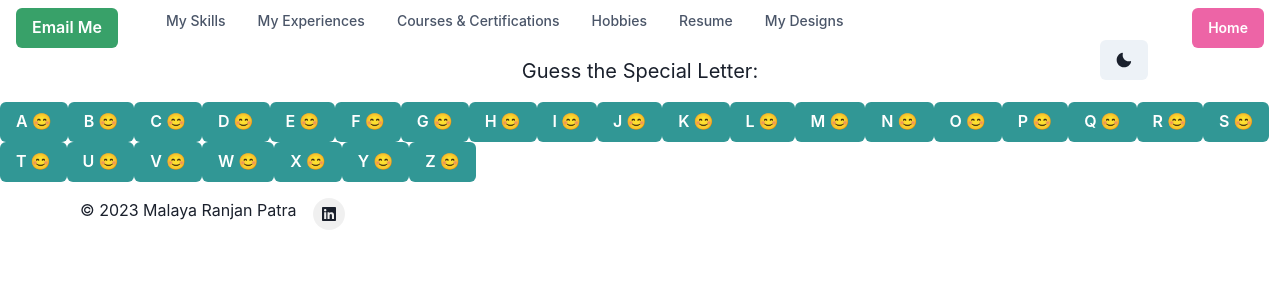
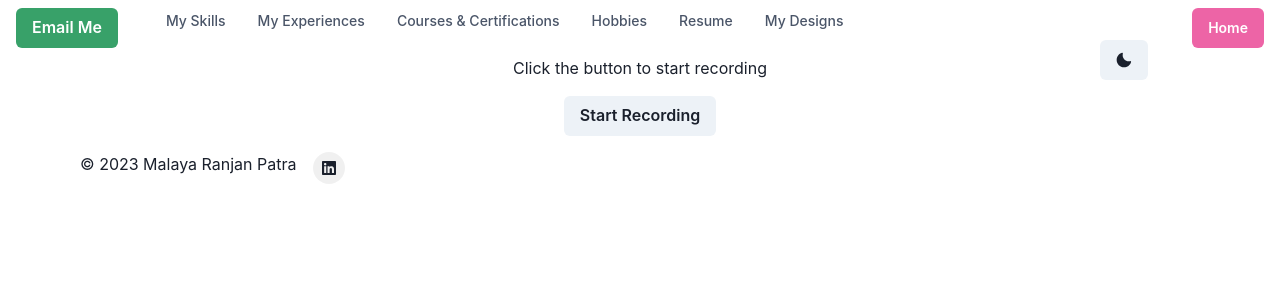
Before and after one commit to MalayaRP/my-world, a Next.js app: page /my-designs-3 in a window 1280 px wide. Shown: the top 300 px of the page. Built offline with nearby package versions, Linux system fonts and the light colour scheme.

Commit message:
Update page.js

```diff
--- a/app/my-designs-3/page.js
+++ b/app/my-designs-3/page.js
@@ -1,74 +1,64 @@
 'use client'
-import React, { useState, useEffect, useCallback } from 'react';
-import { VStack, Box, Text, Button, ChakraProvider } from '@chakra-ui/react';
+import React, { useState } from 'react';
+import { VStack, Box, Text, Button, ChakraProvider, extendTheme, CSSReset } from '@chakra-ui/react';
 
-function App() {
-  const alphabet = 'ABCDEFGHIJKLMNOPQRSTUVWXYZ';
-  const [sequence, setSequence] = useState('');
-  const [currentLetterIndex, setCurrentLetterIndex] = useState(0);
-  const [isGameOver, setIsGameOver] = useState(false);
-  const [lastClickCorrect, setLastClickCorrect] = useState(true);
+const theme = extendTheme();
 
-  // Generate a random sequence of letters
-  useEffect(() => {
-    const randomIndex = Math.floor(Math.random() * alphabet.length);
-    setSequence(alphabet.charAt(randomIndex));
-  }, []);
+const AudioToTextConverter = () => {
+  const [transcribedText, setTranscribedText] = useState('');
+  const [isRecording, setIsRecording] = useState(false);
 
-  const handleButtonClick = useCallback(
-    (letter) => {
-      if (letter === sequence[currentLetterIndex]) {
-        setCurrentLetterIndex(currentLetterIndex + 1);
-        setLastClickCorrect(true);
+  let recognition = null;
 
-        if (currentLetterIndex === sequence.length - 1) {
-          setIsGameOver(true);
-        }
-      } else {
-        setLastClickCorrect(false);
-      }
-    },
-    [sequence, currentLetterIndex]
-  );
+  const startRecording = () => {
+    recognition = new window.webkitSpeechRecognition();
+    recognition.onstart = () => {
+      setIsRecording(true);
+    };
+    recognition.onresult = event => {
+      const result = event.results[0][0].transcript;
+      setTranscribedText(result);
+    };
+    recognition.onend = () => {
+      setIsRecording(false);
+    };
+    recognition.start();
+  };
 
-  const restartGame = () => {
-    setCurrentLetterIndex(0);
-    setIsGameOver(false);
-    const randomIndex = Math.floor(Math.random() * alphabet.length);
-    setSequence(alphabet.charAt(randomIndex));
-    setLastClickCorrect(true);
+  const stopRecording = () => {
+    if (recognition) {
+      recognition.stop();
+      setIsRecording(false);
+    }
   };
 
   return (
-    <ChakraProvider>
-      <VStack spacing={4}>
+    <VStack spacing={4}>
+      <Box>
+        {isRecording ? (
+          <Text>Recording...</Text>
+        ) : (
+          <Text>Click the button to start recording</Text>
+        )}
+      </Box>
+      <Button onClick={isRecording ? stopRecording : startRecording}>
+        {isRecording ? 'Stop Recording' : 'Start Recording'}
+      </Button>
+      {transcribedText && (
         <Box>
-          <Text fontSize="xl">
-            {isGameOver ? 'Congratulations! You Win!' : 'Guess the Special Letter:'}
-          </Text>
-          <Text fontSize="2xl">
-            {isGameOver ? sequence : sequence.substr(0, currentLetterIndex)}
-          </Text>
+          <Text fontWeight="bold">Transcribed Text:</Text>
+          <Text>{transcribedText}</Text>
         </Box>
-        <Box>
-          {alphabet.split('').map((letter) => (
-            <Button
-              key={letter}
-              onClick={() => handleButtonClick(letter)}
-              isDisabled={isGameOver}
-              colorScheme={lastClickCorrect ? 'teal' : 'red'} // Change button color based on correctness
-            >
-              {letter}
-              {lastClickCorrect ? ' 😊' : ' 😢'} {/* Display happy or sad emoji */}
-            </Button>
-          ))}
-        </Box>
-        {isGameOver && (
-          <Button colorScheme="teal" onClick={restartGame}>
-            Restart
-          </Button>
-        )}
-      </VStack>
+      )}
+    </VStack>
+  );
+};
+
+function App() {
+  return (
+    <ChakraProvider theme={theme}>
+      <CSSReset />
+      <AudioToTextConverter />
     </ChakraProvider>
   );
 }
```
